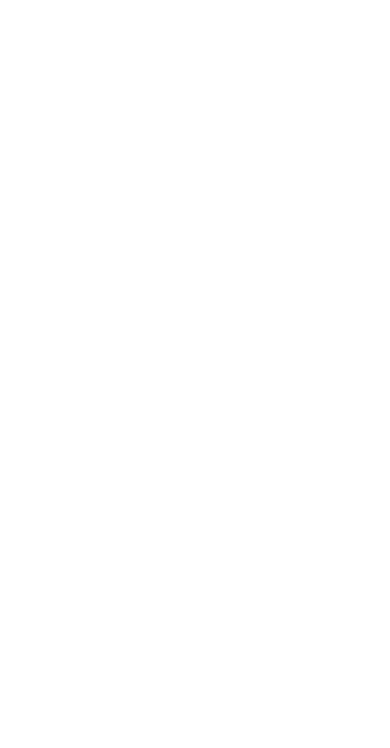
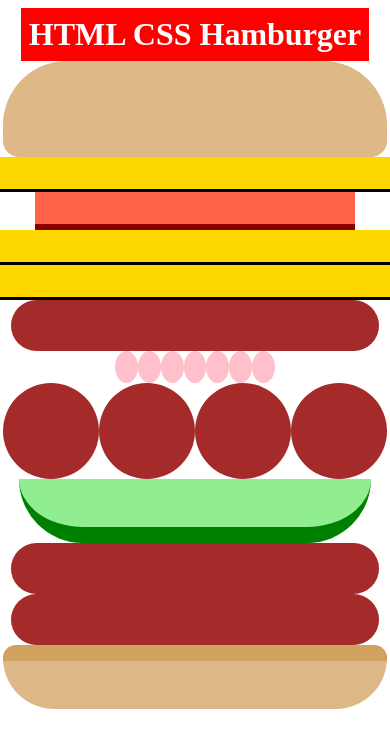
Before and after one commit to kacperszymczyk72/TAF, a plain HTML site: page Zad1/index.html in a window 390 px wide. Drawn offline with Linux system fonts and the light colour scheme.

Commit message:
hamburger

```diff
--- a/Zad1/index.html
+++ b/Zad1/index.html
@@ -1,11 +1,40 @@
 <!DOCTYPE html>
-<html lang="en">
+<html lang="pl">
 <head>
     <meta charset="UTF-8">
     <meta name="viewport" content="width=device-width, initial-scale=1.0">
-    <title>Document</title>
+    <title>Hamburger</title>
+    <link rel="stylesheet" href="style.css">
 </head>
 <body>
+    <div class="container">
+        <h1>HTML CSS Hamburger</h1>
+        <div class="burger-upper-bun"></div>
+        <div class="cheese"></div>
+        <div class="tomato"></div>
+        <div class="cheese"></div>
+        <div class="cheese"></div>
+        <div class="meat"></div>
+        <div class="onion">
+            <div class="onion-ring"></div>
+            <div class="onion-ring"></div>
+            <div class="onion-ring"></div>
+            <div class="onion-ring"></div>
+            <div class="onion-ring"></div>
+            <div class="onion-ring"></div>
+            <div class="onion-ring"></div>
+        </div>
+        <div class="mielony">
+            <div class="mielone"></div>
+            <div class="mielone"></div>
+            <div class="mielone"></div>
+            <div class="mielone"></div>
+        </div>
+        <div class="cucumber"></div>
+        <div class="meat"></div>
+        <div class="meat"></div>
+        <div class="lower-bun"></div>
 
+    </div>
 </body>
 </html>
--- /dev/null
+++ b/Zad1/style.css
@@ -0,0 +1,86 @@
+h1{
+    color: white;
+    background-color: red;
+    text-align: center;
+    width: fit-content;
+    margin: 0 auto;
+    padding: 8px;
+}
+
+.container{
+    display: flex;
+    flex-direction: column;
+    align-items: center;
+    justify-content: center;
+}
+
+.burger-upper-bun {
+    width: 24rem;
+    height: 6rem;
+    background-color: #DEB887;
+    border-radius: 4rem 4rem 1rem 1rem;
+    border-bottom: 1rem solid d1;
+}
+
+.cheese{
+    width: 25rem;
+    height: 2rem;
+    background-color: #FFD700;
+    border-bottom: 0.2rem solid;
+}
+
+.tomato {
+    width: 20rem;
+    height: 2rem;
+    background-color: #FF6347;
+    border-bottom: 0.4rem solid darkred;
+}
+
+.meat {
+    width: 23rem;
+    height: 3rem;
+    background-color: #A52A2A;
+    border-radius: 4rem 4rem 4rem 4rem;
+    border-bottom: 0.2rem solid #A52A2A;
+}
+
+.onion{
+    width: 10rem;
+    height: 2rem;
+    background-color: 800080;
+    display: flex;
+    flex-direction:  row;
+    justify-content: space-between;
+}
+
+.onion-ring {
+    width: 2rem;
+    height: 2rem;
+    background-color: pink;
+    border-radius: 50%;
+}
+.mielony{
+    display: flex;
+}
+
+.mielone{
+    background-color: #A52A2A;
+    height: 6rem;
+    width: 6rem;
+    border-radius: 50%;
+}
+
+.cucumber {
+    background: #90EE90;
+    width: 22rem;
+    height: 3rem;
+    border-radius: 0rem 0rem 4rem 4rem;
+    border-bottom: 1rem solid #008000;
+}
+.lower-bun{
+    width: 24rem;
+    height: 3rem;
+    background-color: #deb787;
+    border-radius: 1rem 1rem 4rem 4rem;
+    border-top: 1rem solid #d1a15f
+}
```
